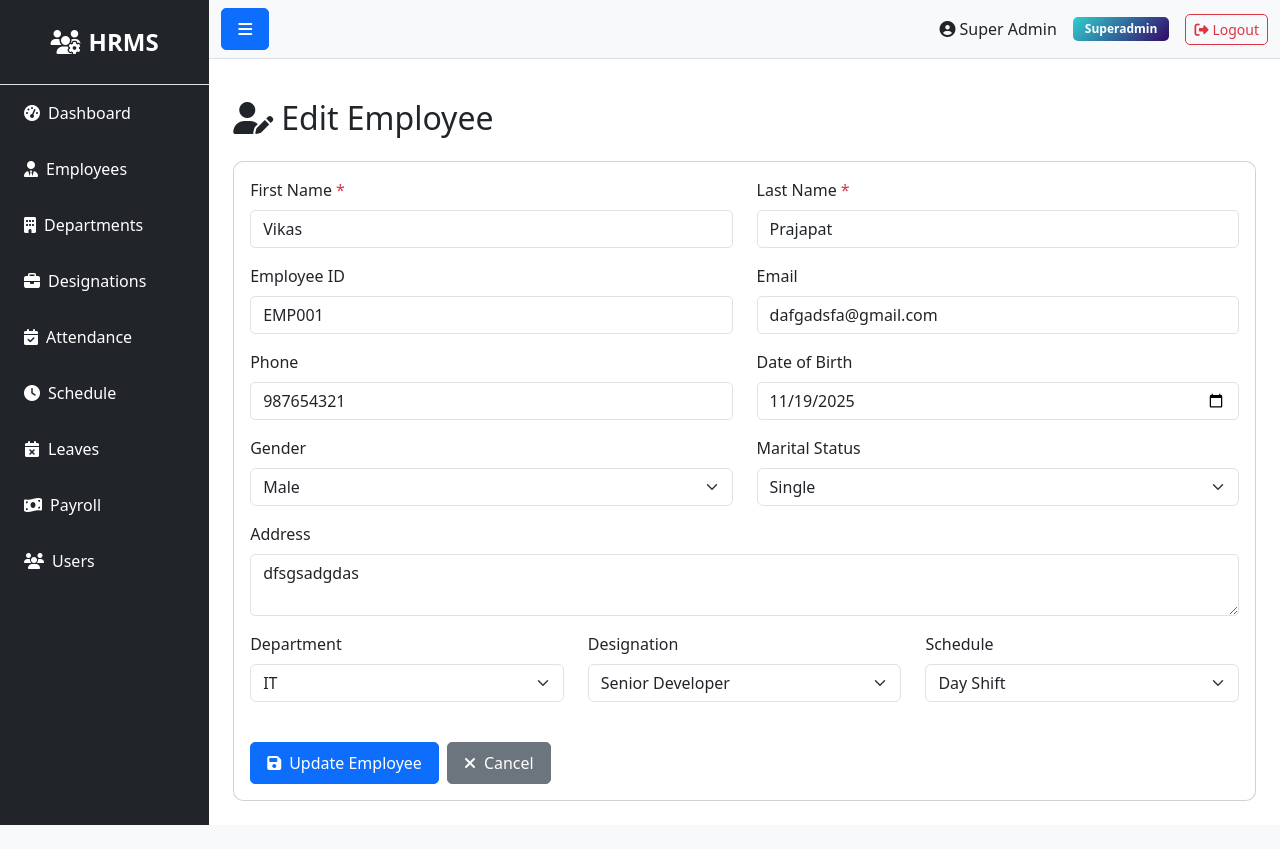
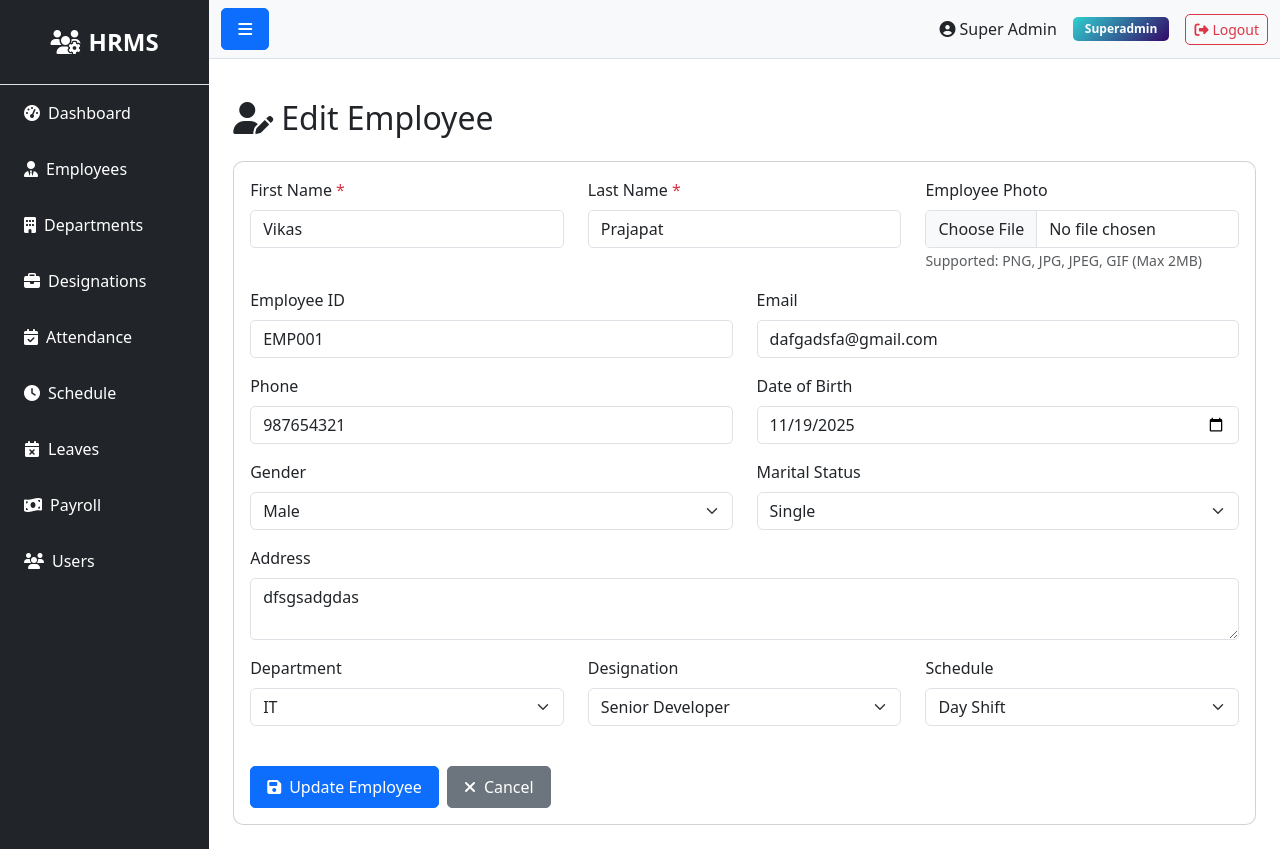
Before and after one commit to vikasprajapat2/HRMS, a Flask app: page /employee/1/edit in a window 1280 px wide. Before the commit the page ends 825 px from the top, so only its background shows below. Run offline with Flask 3, Linux system fonts and the light colour scheme; a user stored in the database is signed in; data comes from the database, SQL or seed files in the repository; both versions use the stored data as it was after the commit.

Commit message:
Add employee image upload functionality - profile photos with preview

```diff
--- a/models.py
+++ b/models.py
@@ -91,6 +91,7 @@ class Employee(db.Model):
     gender = db.Column(db.String(10))
     religion = db.Column(db.String(50))
     marital = db.Column(db.String(20))
+    image = db.Column(db.String(255))  # Store image filename
     status = db.Column(db.String(20), default='active')
     created_at = db.Column(db.DateTime, default=datetime.utcnow)
     updated_at = db.Column(db.DateTime, default=datetime.utcnow, onupdate=datetime.utcnow)
--- a/routes/employee.py
+++ b/routes/employee.py
@@ -3,8 +3,33 @@ from flask_login import login_required, current_user
 from database import db
 from models import Employee, Department, Designation, Schedule
 from datetime import datetime
+import os
+from werkzeug.utils import secure_filename
 
 bp = Blueprint('employee', __name__, url_prefix='/employee')
+
+# Configuration for file uploads
+UPLOAD_FOLDER = 'static/uploads/employees'
+ALLOWED_EXTENSIONS = {'png', 'jpg', 'jpeg', 'gif'}
+
+# Create upload folder if it doesn't exist
+os.makedirs(UPLOAD_FOLDER, exist_ok=True)
+
+def allowed_file(filename):
+    return '.' in filename and filename.rsplit('.', 1)[1].lower() in ALLOWED_EXTENSIONS
+
+def save_employee_image(file, employee_id):
+    """Save employee image and return filename"""
+    if file and file.filename and allowed_file(file.filename):
+        # Generate unique filename
+        ext = file.filename.rsplit('.', 1)[1].lower()
+        filename = f"emp_{employee_id}.{ext}"
+        filepath = os.path.join(UPLOAD_FOLDER, filename)
+
+        # Save file
+        file.save(filepath)
+        return filename
+    return None
 
 @bp.route('/')
 @login_required
@@ -33,6 +58,14 @@ def create():
         )
         db.session.add(employee)
         db.session.commit()
+
+        # Handle image upload
+        if 'image' in request.files:
+            image_file = request.files['image']
+            image_filename = save_employee_image(image_file, employee.id)
+            if image_filename:
+                employee.image = image_filename
+                db.session.commit()
 
         # Create or update linked portal user using admin-provided password
         portal_password = request.form.get('portal_password')
@@ -96,6 +129,13 @@ def edit(id):
         employee.designation_id = request.form.get('designation_id')
         employee.schedule_id = request.form.get('schedule_id')
 
+        # Handle image upload
+        if 'image' in request.files:
+            image_file = request.files['image']
+            image_filename = save_employee_image(image_file, employee.id)
+            if image_filename:
+                employee.image = image_filename
+
         db.session.commit()
         flash('Employee updated successfully!', 'success')
         return redirect(url_for('employee.index'))
--- a/templates/admin/employee/edit.html
+++ b/templates/admin/employee/edit.html
@@ -9,7 +9,9 @@
 
 <div class="card">
     <div class="card-body">
-        <form method="POST">
+        <form method="POST" enctype="multipart/form-data">
+            <div class="row">
+                <div class="col-md-8">
                     <div class="row">
                         <div class="col-md-6 mb-3">
                             <label for="firstname" class="form-label">First Name <span class="text-danger">*</span></label>
@@ -18,6 +20,20 @@
                         <div class="col-md-6 mb-3">
                             <label for="lastname" class="form-label">Last Name <span class="text-danger">*</span></label>
                             <input type="text" class="form-control" id="lastname" name="lastname" value="{{ employee.lastname }}" required>
+                        </div>
+                    </div>
+                </div>
+                <div class="col-md-4">
+                    <div class="mb-3">
+                        <label for="image" class="form-label">Employee Photo</label>
+                        <input type="file" class="form-control" id="image" name="image" accept="image/*">
+                        <small class="text-muted">Supported: PNG, JPG, JPEG, GIF (Max 2MB)</small>
+                        <div id="imagePreview" class="mt-2">
+                            {% if employee.image %}
+                            <img src="{{ url_for('static', filename='uploads/employees/' + employee.image) }}" alt="Employee Photo" style="max-width: 150px; border-radius: 5px; border: 1px solid #ddd; padding: 5px;">
+                            {% endif %}
+                        </div>
+                    </div>
                 </div>
             </div>
 
@@ -111,4 +127,19 @@
         </form>
     </div>
 </div>
+
+<script>
+document.getElementById('image').addEventListener('change', function(e) {
+    const file = e.target.files[0];
+    const preview = document.getElementById('imagePreview');
+
+    if (file) {
+        const reader = new FileReader();
+        reader.onload = function(e) {
+            preview.innerHTML = `<img src="${e.target.result}" alt="Preview" style="max-width: 150px; border-radius: 5px; border: 1px solid #ddd; padding: 5px;">`;
+        };
+        reader.readAsDataURL(file);
+    }
+});
+</script>
 {% endblock %}
--- a/templates/admin/employee/show.html
+++ b/templates/admin/employee/show.html
@@ -20,7 +20,11 @@
         <div class="card mb-4">
             <div class="card-body text-center">
                 <div class="mb-3">
-                    <i class="fas fa-user-circle fa-5x text-secondary"></i>
+                    {% if employee.image %}
+                    <img src="{{ url_for('static', filename='uploads/employees/' + employee.image) }}" alt="{{ employee.firstname }}" style="width: 150px; height: 150px; border-radius: 50%; object-fit: cover; border: 3px solid #007bff;">
+                    {% else %}
+                    <div style="width: 150px; height: 150px; margin: 0 auto; border-radius: 50%; background-color: #007bff; display: flex; align-items: center; justify-content: center; color: white; font-size: 60px; font-weight: bold;">{{ employee.firstname[0] }}</div>
+                    {% endif %}
                 </div>
                 <h4>{{ employee.firstname }} {{ employee.lastname }}</h4>
                 <p class="text-muted">{{ employee.unique_id or 'No ID' }}</p>
```
Also changed, not shown: templates/admin/employee/create.html (+29 -1 lines), templates/admin/employee/index.html (+8 -0 lines), instance/employee_management.db. Lines whose indentation alone changed are shown as unchanged.
